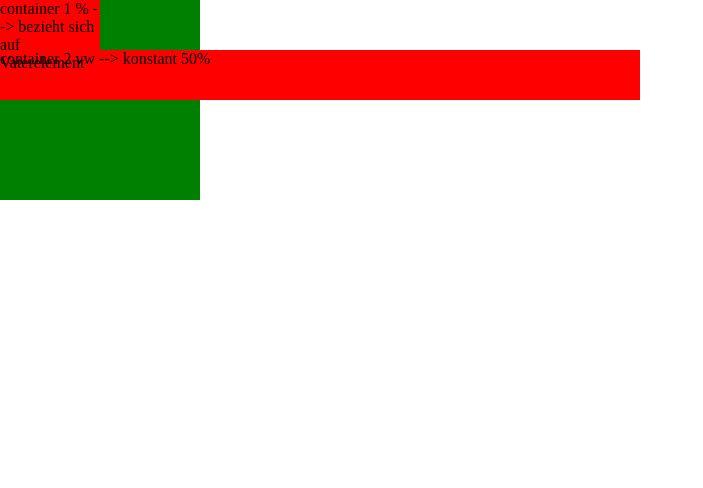
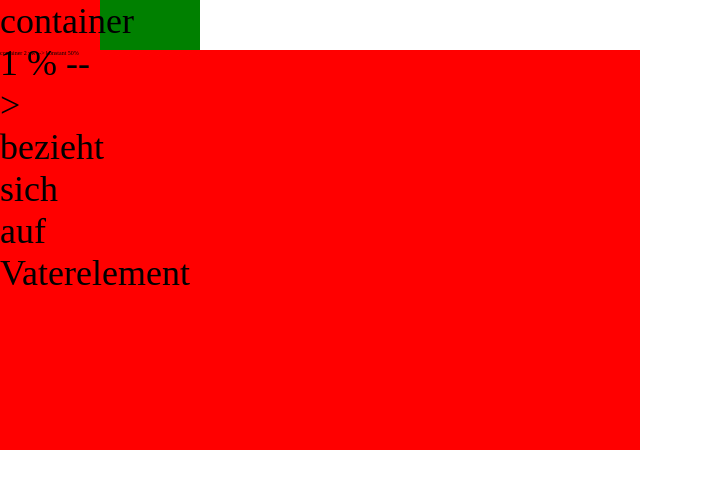
Before and after one commit to SonyGod123/4cWI_Web, a plain HTML site: page 09 CSS_UNITS/units.html in a window 1280 px wide. Shown: the whole page, without its empty margins (0-703 px from the left). Drawn offline with Linux system fonts and the light colour scheme.

Commit message:
09 Units 2

```diff
--- a/09 CSS_UNITS/units.html
+++ b/09 CSS_UNITS/units.html
@@ -8,6 +8,7 @@
     <style>
         *{
             margin: 0px;
+            font-size: 20px;
         }
         div{
             height: 50px;
@@ -16,16 +17,21 @@
 
         .container1{
             width: 50%;
+            font-size: 1.2em; /*Vaterelement*/
+           /* font-size: 0.8rem; root*/
         }
 
         .container2{
             width: 50vw;
+            height: 50vh;
+            font-size: 0.3rem;
         }
 
         .main{
             background-color: green;
             height: 200px;
             width: 200px;
+            font-size: 1.5rem;
         }
     </style>
 </head>
```
